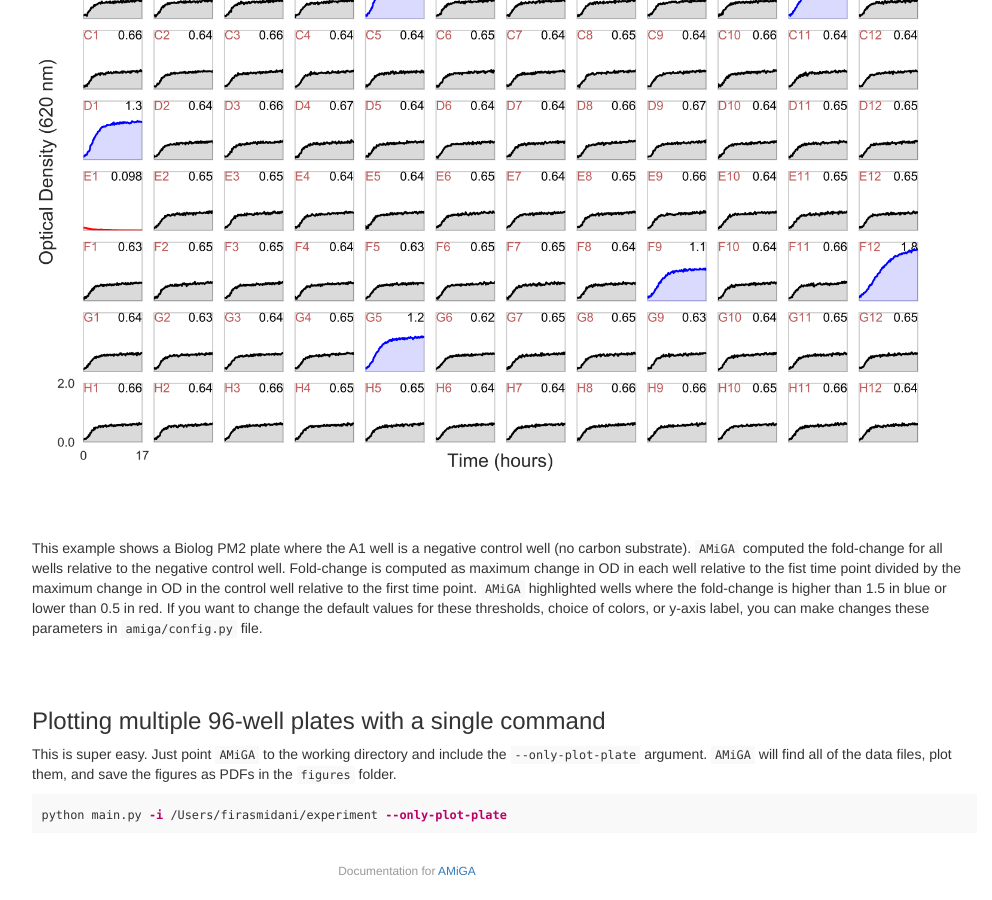
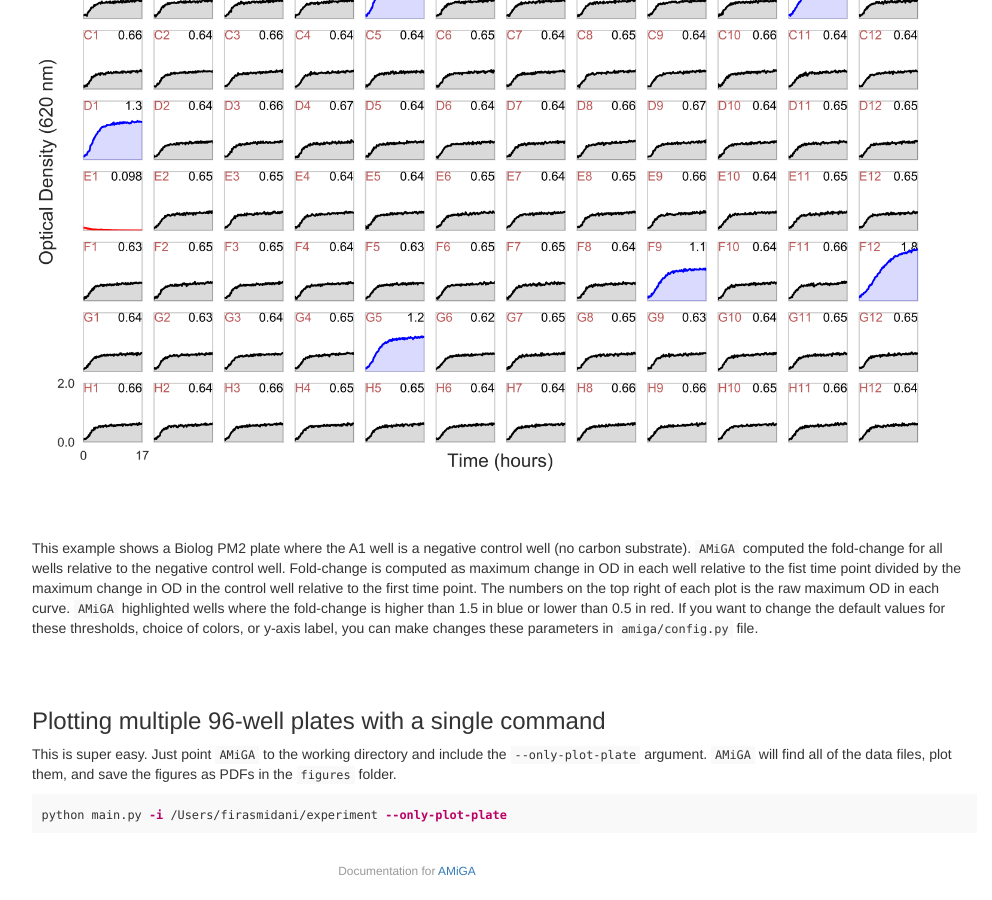
Before and after one commit to firasmidani/amiga, a Jekyll site: the page built from docs/_posts/2020-03-25-plotting.md, in a window 1280 px wide and 900 px high, scrolled down 930 px. Shown: the whole window, without its empty margins (233-1225 px from the left). Built offline with Jekyll 4.4.1, drawn with Linux system fonts in a browser that asks for light colours.

Commit message:
revised plotting post with simulated data

```diff
--- a/docs/_posts/2020-03-25-plotting.md
+++ b/docs/_posts/2020-03-25-plotting.md
@@ -53,7 +53,7 @@ In your `/Users/firasmidani/experiment/figures` folder, you will find `ER1_PM2-1
 
 <br /><br />
 
-This example shows a Biolog PM2 plate where the A1 well is a negative control well (no carbon substrate). `AMiGA` computed the fold-change for all wells relative to the negative control well. Fold-change is computed as maximum change in OD in each well relative to the fist time point divided by the maximum change in OD in the control well relative to the first time point. `AMiGA` highlighted wells where the fold-change is higher than 1.5 in blue or lower than 0.5 in red. If you want to change the default values for these thresholds, choice of colors, or y-axis label, you can make changes these parameters in `amiga/config.py` file.
+This example shows a Biolog PM2 plate where the A1 well is a negative control well (no carbon substrate). `AMiGA` computed the fold-change for all wells relative to the negative control well. Fold-change is computed as maximum change in OD in each well relative to the fist time point divided by the maximum change in OD in the control well relative to the first time point. The numbers on the top right of each plot is the raw maximum OD in each curve. `AMiGA` highlighted wells where the fold-change is higher than 1.5 in blue or lower than 0.5 in red. If you want to change the default values for these thresholds, choice of colors, or y-axis label, you can make changes these parameters in `amiga/config.py` file.
 
 <br /><br />
 
```
